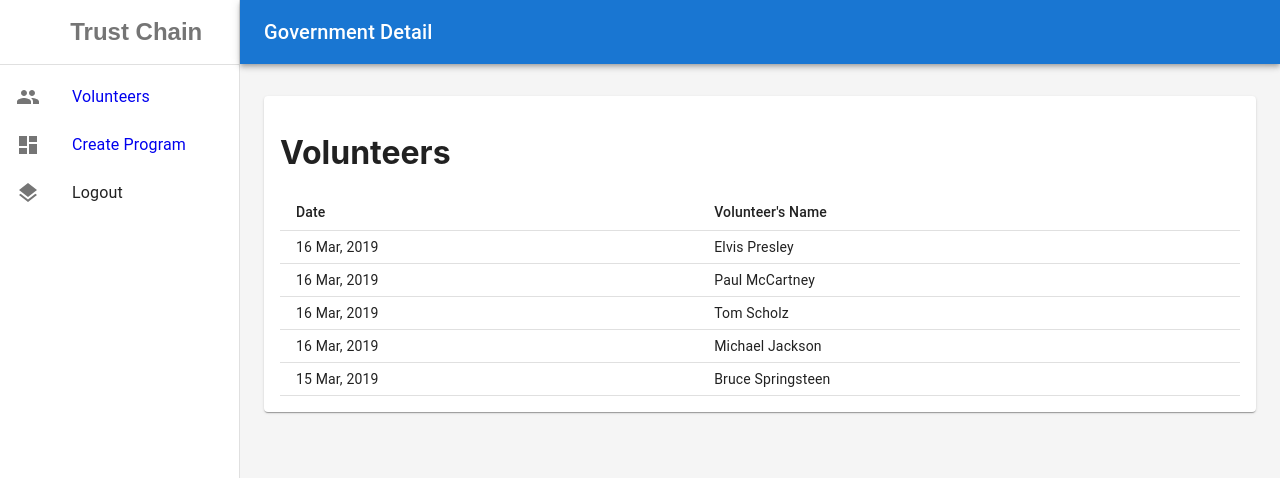
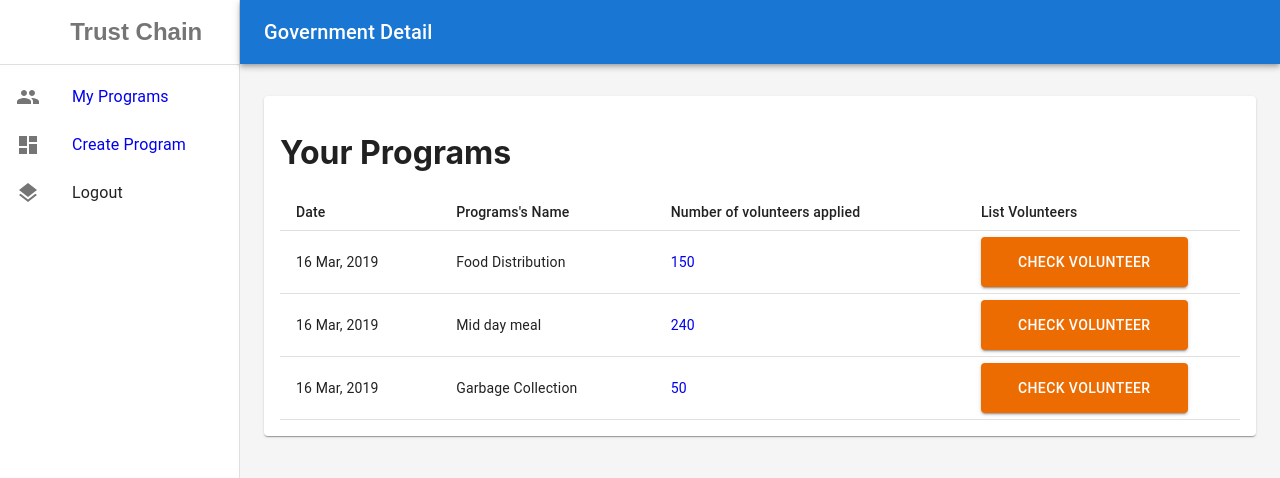
Before and after one commit to anjiattri/TrustChain, a React (Create React App) app: page / in a window 1280 px wide. Both pictures are taken after a click on the button "Already a User? Click Here". Shown: the top 478 px of the page. Built offline with nearby package versions, Linux system fonts and the light colour scheme.

Commit message:
Added changes regarding columns and updated navigation

```diff
--- /dev/null
+++ b/src/components/govt/CreatedPrograms.js
@@ -0,0 +1,63 @@
+import * as React from 'react';
+import Table from '@mui/material/Table';
+import TableBody from '@mui/material/TableBody';
+import TableCell from '@mui/material/TableCell';
+import TableHead from '@mui/material/TableHead';
+import TableRow from '@mui/material/TableRow';
+import { Link, useNavigate} from "react-router-dom";
+import Button from '@mui/material/Button';
+import ButtonGroup from '@mui/material/ButtonGroup';
+
+// Generate Order Data
+function createData(id, date, name, numberOfVolunteers) {
+  return { id, date, name, numberOfVolunteers };
+}
+
+const rows = [
+  createData(0,'16 Mar, 2019','Food Distribution', 150 ),
+  createData(1,'16 Mar, 2019','Mid day meal', 240),
+  createData(2, '16 Mar, 2019', 'Garbage Collection', 50)
+];
+
+function preventDefault(event) {
+  event.preventDefault();
+}
+
+const noUnderlineLink = {
+    textDecoration: "none",
+  };
+
+export default function CreatedPrograms() {
+  const navigate = useNavigate()
+
+  return (
+    <React.Fragment>
+      <h1>Your Programs</h1>
+      <Table size="small">
+        <TableHead>
+          <TableRow>
+            <TableCell>Date</TableCell>
+            <TableCell>Programs's Name</TableCell>
+            <TableCell>Number of volunteers applied</TableCell>
+            <TableCell>List Volunteers</TableCell>
+          </TableRow>
+        </TableHead>
+        <TableBody>
+          {rows.map((row) => (
+
+                <TableRow key={row.id}>
+
+                    <TableCell>{row.date}</TableCell>
+                    <TableCell>{row.name}</TableCell>
+                    <TableCell><Link to="/government" style = {noUnderlineLink} >{row.numberOfVolunteers}</Link></TableCell>
+                    <TableCell><Button variant='contained' color='warning' onClick={(e) => {
+                        e.preventDefault()
+                        navigate("/government")
+                    }}>Check Volunteer</Button></TableCell>
+                </TableRow>
+          ))}
+        </TableBody>
+      </Table>
+    </React.Fragment>
+  );
+}
--- a/src/components/govt/GovtComponent.js
+++ b/src/components/govt/GovtComponent.js
@@ -16,6 +16,7 @@ import { useLocation } from "react-router-dom";
 import FormDetails from "./FormDetails";
 import ListOfItems from "./ListOfItems";
 import Volunteers from "./Volunteers";
+import CreatedPrograms from "./CreatedPrograms";
 
 const drawerWidth = 240;
 
@@ -73,6 +74,49 @@ function GovtComponent(props) {
   };
   const location = useLocation();
   const currentPath = location.pathname;
+
+  let content;
+
+  if (currentPath == "/government") {
+    content =  <Container maxWidth="lg" sx={{ mt: 4, mb: 4 }}>
+                <Grid container spacing={3}>
+                  <Grid item xs={12}>
+                    <Paper sx={{ p: 2, display: "flex", flexDirection: "column" }}>
+                      <Volunteers />
+                    </Paper>
+                  </Grid>
+                </Grid>
+              </Container>
+  } else if (currentPath == "/createprogram") {
+    content = <Container component="main" maxWidth="md" sx={{ mb: 5 }}>
+                <Paper variant="outlined" sx={{ my: { xs: 3, md: 6 }, p: { xs: 2, md: 3 } }}>
+                  <h1>Enter Program Details</h1>
+                  <FormDetails />
+                  <Button variant="contained" sx={{ mt: 3, ml: 1 }}>Save</Button>
+                </Paper>
+              </Container>
+  } else if( currentPath == "/programs" ){
+    content =  <Container maxWidth="lg" sx={{ mt: 4, mb: 4 }}>
+                <Grid container spacing={3}>
+                  <Grid item xs={12}>
+                    <Paper sx={{ p: 2, display: "flex", flexDirection: "column" }}>
+                      <CreatedPrograms />
+                    </Paper>
+                  </Grid>
+                </Grid>
+              </Container>
+  }
+  else {
+    content = <Container maxWidth="lg" sx={{ mt: 4, mb: 4 }}>
+                <Grid container spacing={3}>
+                  <Grid item xs={12}>
+                    <Paper sx={{ p: 2, display: "flex", flexDirection: "column" }}>
+                      <CreatedPrograms />
+                    </Paper>
+                  </Grid>
+                </Grid>
+              </Container>
+  }
 
   return (
     <ThemeProvider theme={defaultTheme}>
@@ -144,34 +188,7 @@ function GovtComponent(props) {
           }}
         >
           <Toolbar />
-          {currentPath !== "/program" ? (
-            <Container maxWidth="lg" sx={{ mt: 4, mb: 4 }}>
-              <Grid container spacing={3}>
-                {/* Recent Orders */}
-                <Grid item xs={12}>
-                  <Paper
-                    sx={{ p: 2, display: "flex", flexDirection: "column" }}
-                  >
-                    <Volunteers />
-                  </Paper>
-                </Grid>
-              </Grid>
-            </Container>
-          ) : (
-            <Container component="main" maxWidth="md" sx={{ mb: 5 }}>
-              <Paper
-                variant="outlined"
-                sx={{ my: { xs: 3, md: 6 }, p: { xs: 2, md: 3 } }}
-              >
-                <h1>Enter Program Details</h1>
-
-                <FormDetails />
-                <Button variant="contained" sx={{ mt: 3, ml: 1 }}>
-                  Save
-                </Button>
-              </Paper>
-            </Container>
-          )}
+          {content}
         </Box>
       </Box>
     </ThemeProvider>
--- a/src/components/govt/ListOfItems.js
+++ b/src/components/govt/ListOfItems.js
@@ -22,16 +22,16 @@ export default function ListItems(props) {
 
   return (
     <React.Fragment>
-      <Link to="/government" style={noUnderlineLink}>
+      <Link to="/programs" style={noUnderlineLink}>
         <ListItemButton>
           <ListItemIcon>
             <PeopleIcon />
           </ListItemIcon>
-          <ListItemText primary="Volunteers" />
+          <ListItemText primary="My Programs" />
         </ListItemButton>
       </Link>
 
-      <Link to="/program" style={noUnderlineLink}>
+      <Link to="/createprogram" style={noUnderlineLink}>
         <ListItemButton>
           <ListItemIcon>
             <DashboardIcon />
--- a/src/components/govt/Volunteers.js
+++ b/src/components/govt/Volunteers.js
@@ -5,6 +5,8 @@ import TableBody from '@mui/material/TableBody';
 import TableCell from '@mui/material/TableCell';
 import TableHead from '@mui/material/TableHead';
 import TableRow from '@mui/material/TableRow';
+import Button from '@mui/material/Button';
+import ButtonGroup from '@mui/material/ButtonGroup';
 
 // Generate Order Data
 function createData(id, date, name) {
@@ -55,6 +57,12 @@ export default function Volunteers() {
             <TableRow key={row.id}>
               <TableCell>{row.date}</TableCell>
               <TableCell>{row.name}</TableCell>
+              <TableCell>
+                <ButtonGroup variant="contained">
+                  <Button>Approve</Button>
+                  <Button color='error'>Reject</Button>
+               </ButtonGroup>
+            </TableCell>
             </TableRow>
           ))}
         </TableBody>
--- a/src/components/volunteer/Layout.js
+++ b/src/components/volunteer/Layout.js
@@ -74,6 +74,29 @@ function Layout(props) {
   const location = useLocation();
   const currentPath = location.pathname;
 
+  let content;
+
+  if (currentPath == "/available") {
+    content = <Grid item xs={12}>
+                <Paper sx={{ p: 2, display: "flex", flexDirection: "column" }}>
+                    <AvailablePrograms />
+                </Paper>
+              </Grid>
+  } else if (currentPath == "/existing") {
+    content = <Grid item xs={12}>
+                <Paper sx={{ p: 2, display: "flex", flexDirection: "column" }}>
+                    <ExistingPrograms />
+                </Paper>
+              </Grid>
+  } else {
+    content = <Grid item xs={12}>
+                <Paper sx={{ p: 2, display: "flex", flexDirection: "column" }}>
+                    <AvailablePrograms />
+                </Paper>
+              </Grid>
+  }
+
+
   return (
     <ThemeProvider theme={defaultTheme}>
       <Box sx={{ display: "flex" }}>
@@ -143,7 +166,7 @@ function Layout(props) {
           <Toolbar />
           <Container maxWidth="lg" sx={{ mt: 4, mb: 4 }}>
             <Grid container spacing={3}>
-              {currentPath != "/existing" ? (
+              {/* {currentPath != "/existing" ? (
                 <Grid item xs={12}>
                   <Paper
                     sx={{ p: 2, display: "flex", flexDirection: "column" }}
@@ -159,7 +182,8 @@ function Layout(props) {
                     <ExistingPrograms />
                   </Paper>
                 </Grid>
-              )}
+              )} */}
+              {content}
             </Grid>
           </Container>
         </Box>
--- a/src/components/volunteer/availableProgram/AvailablePrograms.js
+++ b/src/components/volunteer/availableProgram/AvailablePrograms.js
@@ -3,6 +3,8 @@ import TableBody from "@mui/material/TableBody";
 import TableCell from "@mui/material/TableCell";
 import TableHead from "@mui/material/TableHead";
 import TableRow from "@mui/material/TableRow";
+import Button from '@mui/material/Button';
+
 import * as React from "react";
 
 // Generate Order Data
@@ -31,6 +33,7 @@ export default function AvailablePrograms() {
           <TableRow>
             <TableCell>Date</TableCell>
             <TableCell>Available Program's Name</TableCell>
+            <TableCell>Action</TableCell>
           </TableRow>
         </TableHead>
         <TableBody>
@@ -38,6 +41,9 @@ export default function AvailablePrograms() {
             <TableRow key={row.id}>
               <TableCell>{row.date}</TableCell>
               <TableCell>{row.name}</TableCell>
+              <TableCell>
+                  <Button variant='contained' color='success'>Sign Up</Button>
+            </TableCell>
             </TableRow>
           ))}
         </TableBody>
--- a/src/components/volunteer/exisitngProgram/ExistingPrograms.js
+++ b/src/components/volunteer/exisitngProgram/ExistingPrograms.js
@@ -3,19 +3,21 @@ import TableBody from "@mui/material/TableBody";
 import TableCell from "@mui/material/TableCell";
 import TableHead from "@mui/material/TableHead";
 import TableRow from "@mui/material/TableRow";
+import Button from '@mui/material/Button';
+import ButtonGroup from '@mui/material/ButtonGroup';
 import * as React from "react";
 
 // Generate Order Data
-function createData(id, date, name) {
-  return { id, date, name };
+function createData(id, date, name, status) {
+  return { id, date, name, status };
 }
 
 const rows = [
-  createData(0, "16 Mar, 2019", "Program 1"),
-  createData(1, "16 Mar, 2019", "Program 2"),
-  createData(2, "16 Mar, 2019", "Program 3"),
-  createData(3, "16 Mar, 2019", "Program 4"),
-  createData(4, "15 Mar, 2019", "Program 4"),
+  createData(0, "16 Mar, 2019", "Program 1" , "Pending"),
+  createData(1, "16 Mar, 2019", "Program 2" , "Pending"),
+  createData(2, "16 Mar, 2019", "Program 3" , "Completed"),
+  createData(3, "16 Mar, 2019", "Program 4" , "Rejected"),
+  createData(4, "15 Mar, 2019", "Program 4" , "Pending")
 ];
 
 function preventDefault(event) {
@@ -31,6 +33,7 @@ export default function ExistingPrograms() {
           <TableRow>
             <TableCell>Date</TableCell>
             <TableCell>Existing Program's Name</TableCell>
+            <TableCell>Status</TableCell>
           </TableRow>
         </TableHead>
         <TableBody>
@@ -38,6 +41,7 @@ export default function ExistingPrograms() {
             <TableRow key={row.id}>
               <TableCell>{row.date}</TableCell>
               <TableCell>{row.name}</TableCell>
+              <TableCell>{row.status}</TableCell>
             </TableRow>
           ))}
         </TableBody>
```
Also changed, not shown: src/App.js (+12 -4 lines), src/components/login/Login.js (+9 -9 lines).
